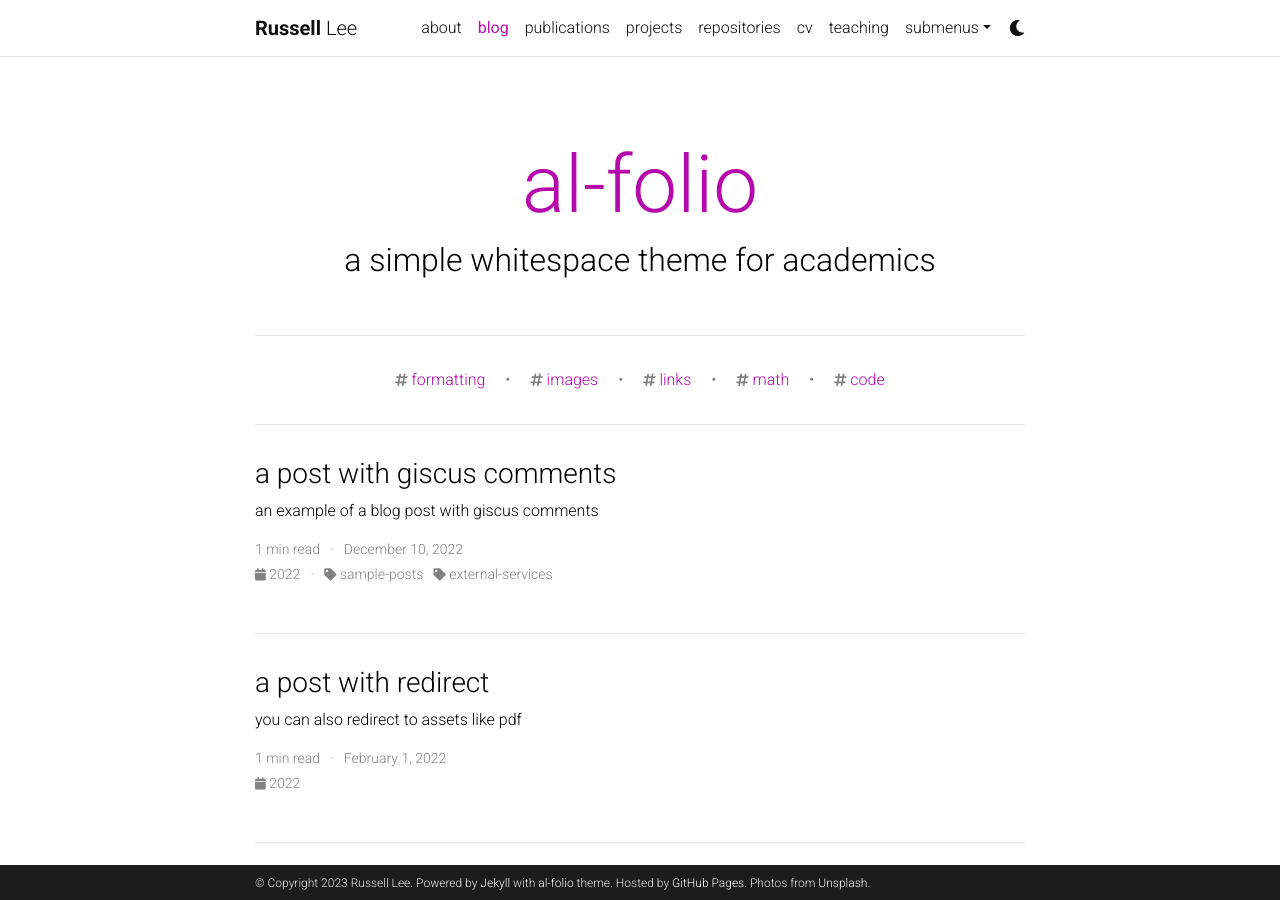
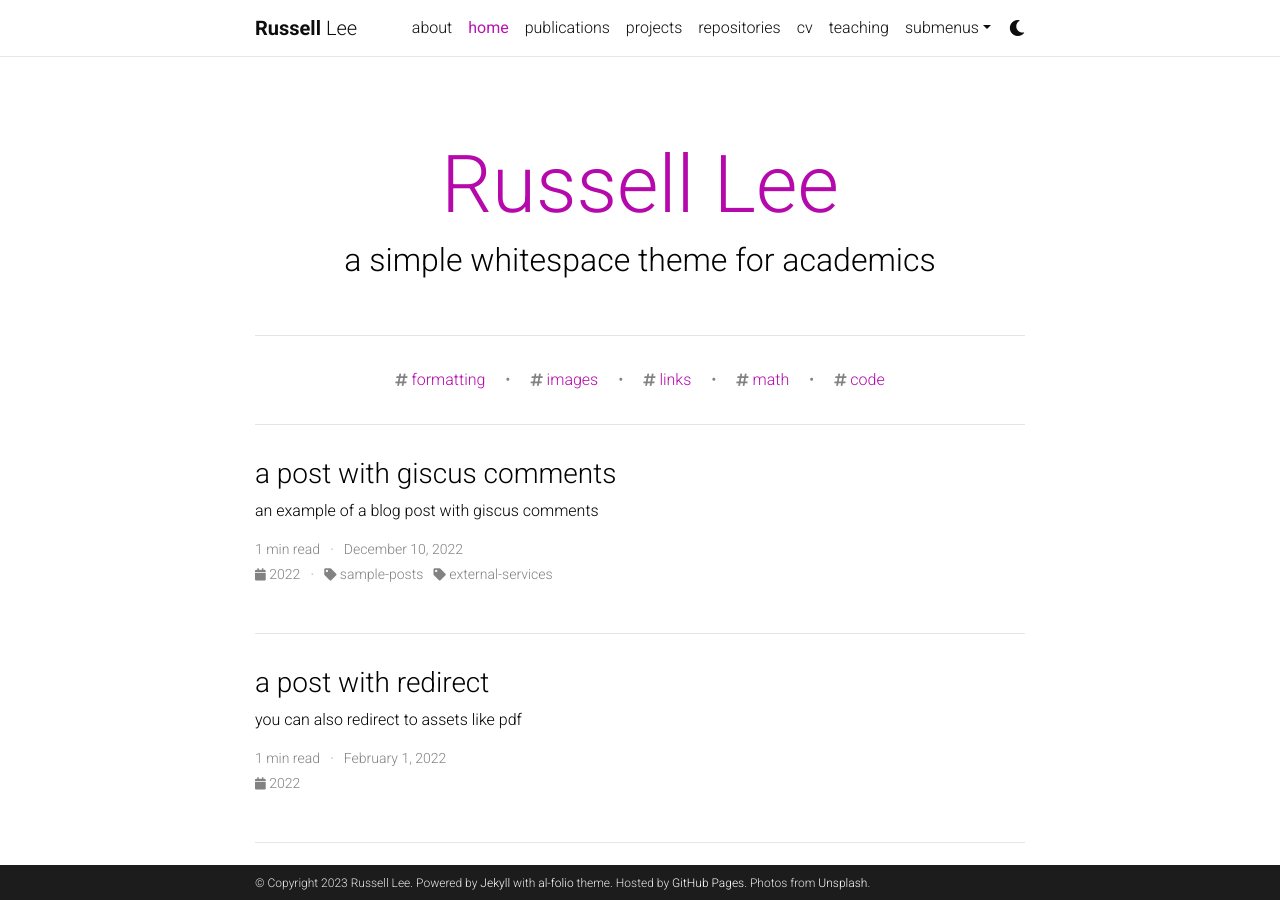
Before and after one commit to russell-lee/russell-lee.github.io, a Jekyll site: the page built from blog/index.html, in a window 1280 px wide and 900 px high. Built offline with Jekyll 4.4.1, drawn with Linux system fonts in a browser that asks for light colours; the list of posts is cut into pages by our own code; comment, search, counter and statistics services are not loaded; a style sheet for code colours, icons or effects is not loaded.

Commit message:
test deployment again

```diff
--- a/_config.yml
+++ b/_config.yml
@@ -116,10 +116,10 @@ bing_site_verification:  # out your bing-site-verification ID (Bing Webmaster)
 # Blog
 # -----------------------------------------------------------------------------
 
-blog_name: al-folio # blog_name will be displayed in your blog page
-blog_nav_title: blog # your blog must have a title for it to be displayed in the nav bar
+blog_name: Russell Lee # blog_name will be displayed in your blog page
+blog_nav_title: home # your blog must have a title for it to be displayed in the nav bar
 blog_description: a simple whitespace theme for academics
-permalink: /blog/:year/:title/
+permalink: /home/:year/:title/
 
 # Pagination
 pagination:
```
